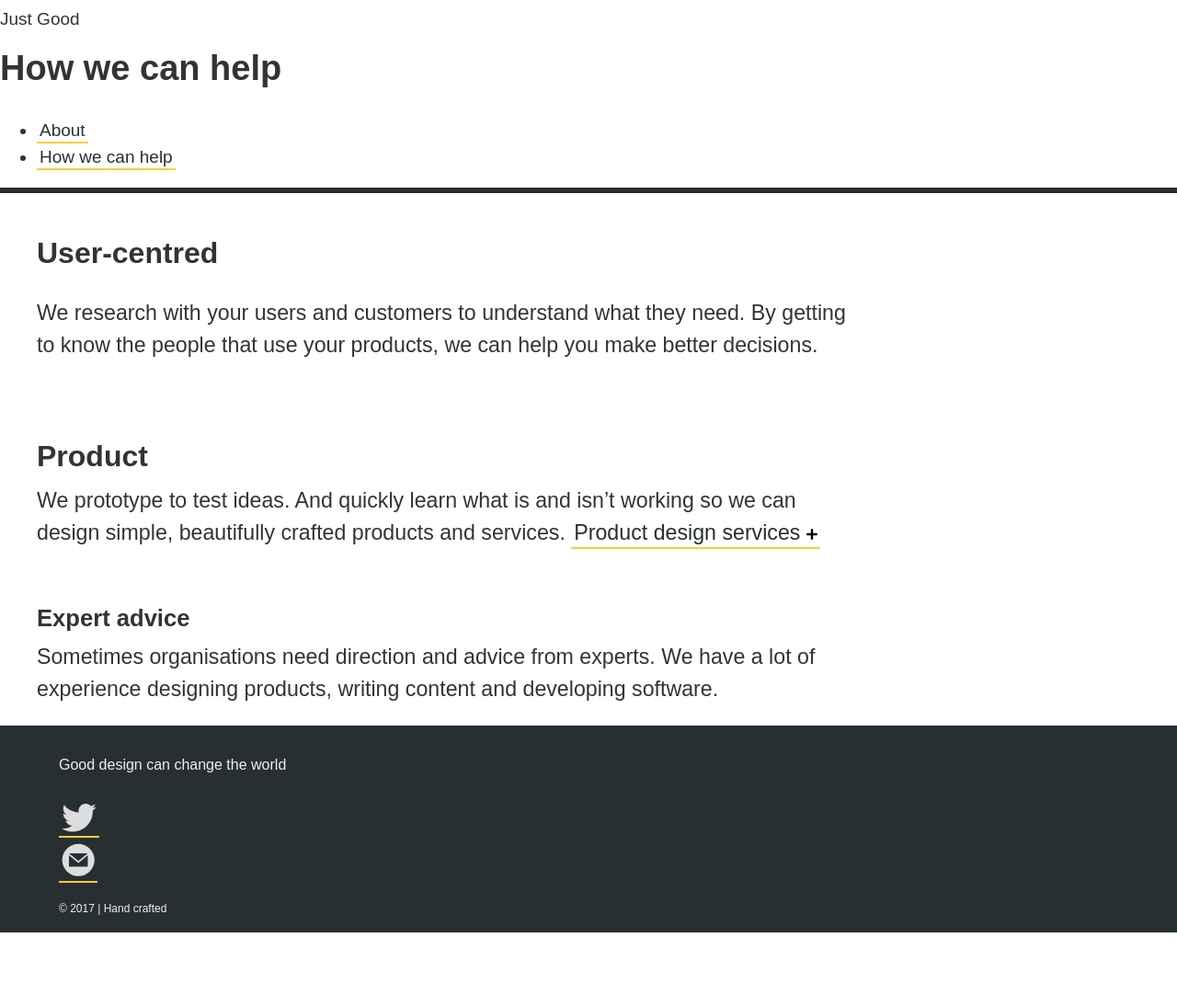
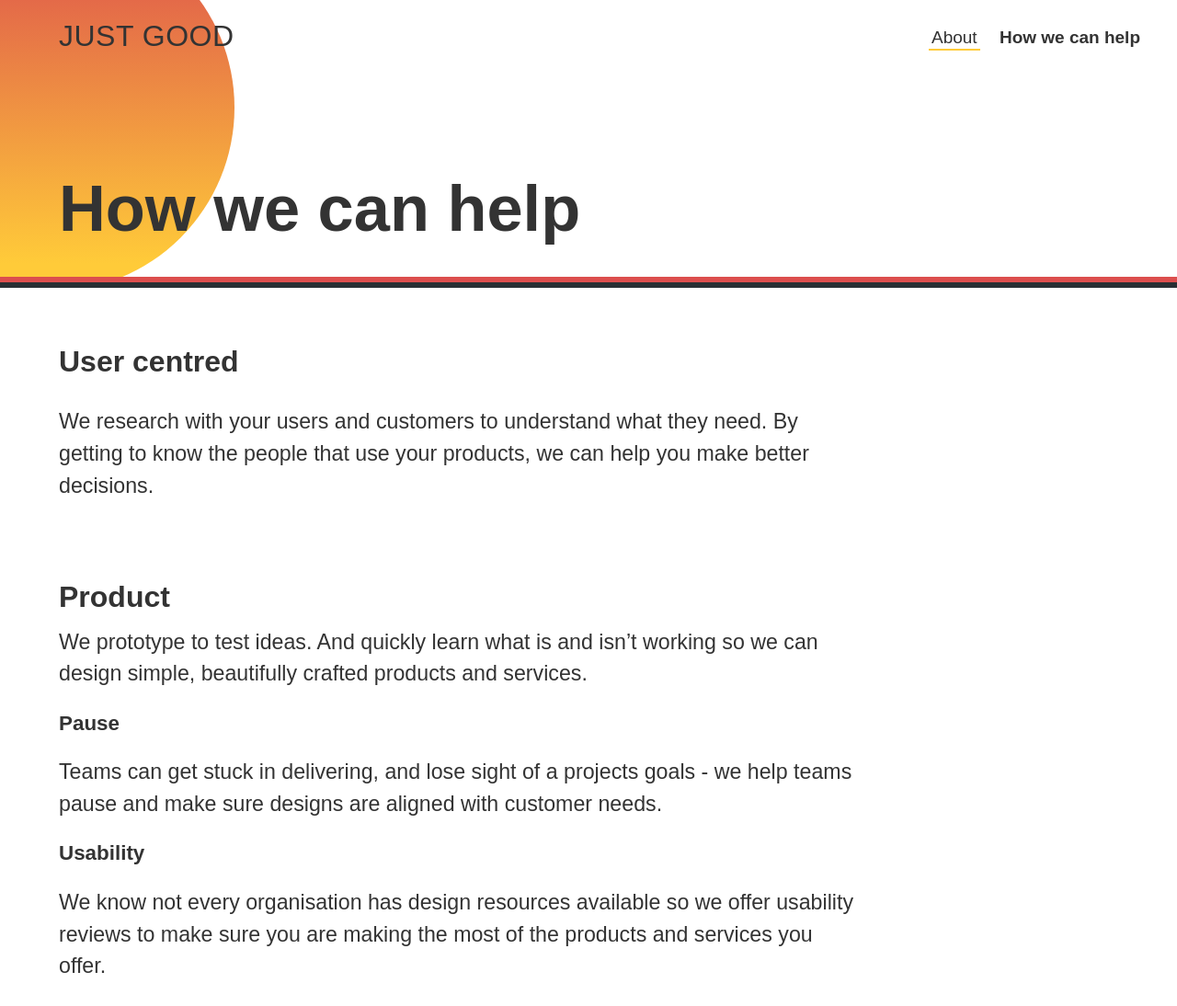
Before and after one commit to kevinwright/howdo, a website: page help.html in a window 1280 px wide. Shown: the part 13-1107 px from the top of the page at 92% size. Before the commit the page ends 1027 px from the top, so only its background shows below. Drawn offline with Linux system fonts and the light colour scheme.

Commit message:
dev: help page added

```diff
--- a/help.html
+++ b/help.html
@@ -22,51 +22,63 @@
 
 <body>
 
-		<div class="sub-page-banner" role="banner">
-			<p class="banner-header">Just Good</h1>
-			<h1 class="sub-page-title">How we can help</p>
-		</div>
-
-		<section>
+		<section class="navigation">
 			<nav>
 				<ul>
 					<li aria-label="About"><a href="index.html">About</a></li>
-					<li class="active" aria-label="How we can help"><a href="index.html">How we can help</a></li>
+					<li class="active" aria-label="How we can help">How we can help</li>
 				</ul>
 			</nav>
 		</section>
 
-		<main role="main" class="sub-page">
+		<div class="banner-small" role="banner">
+			<div class="logo" id="logo"></div>
+			<p class="banner-header">Just Good</h1>
+			<h1 class="banner-sub">How we can help</p>
+		</div>
 
-			<section class="left">
+		<main role="main">
+
+			<section>
 				<div class="row">
 					<div class="medium-12 large-9 columns body-section">
-						<h2 class="heading-medium">User-centred</h2>
+						<h2 class="heading-medium">User centred</h2>
 						<p>We research with your users and customers to understand what they need. By getting to know the people that use your products, we can help you make better decisions.</p>
-					</div>
-				</div>
-			</section>
 
-			<section class="right">
-				<div class="row">
-					<div class="medium-12 large-9 columns body-section">
-						<h2 class="heading-medium">Product</h2>
-						<p class="no-margin">We prototype to test ideas. And quickly learn what is and isn’t working so we can design simple, beautifully crafted products and services. <span class="link" data-toggle="content1">Product design services </span></p>
+						<!-- <span class="link" data-toggle="content1">User centred services </span>
 
 						<div data-toggle-target="content1" class="hidden more-list">
 							<h4 class="heading-xsmall">Pause</h3>
 							<p>Teams can get stuck in delivering, and lose sight of a projects goals - we help teams pause and make sure designs are aligned with customer needs.</p>
 							<h4 class="heading-xsmall">Usability</h3>
 							<p>We know not every organisation has design resources available so we offer usability reviews to make sure you are making the most of the products and services you offer.</p>
-						</div>
+						</div> -->
 					</div>
 				</div>
 			</section>
 
-			<section class="left">
+			<section>
 				<div class="row">
 					<div class="medium-12 large-9 columns body-section">
-						<h3 class="heading-small heading-blue">Expert advice</h3>
+						<h2 class="heading-medium">Product</h2>
+						<p class="no-margin">We prototype to test ideas. And quickly learn what is and isn’t working so we can design simple, beautifully crafted products and services. </p>
+
+						<!-- <span class="link" data-toggle="content2">Product design services </span> -->
+
+						<!-- <div data-toggle-target="content2" class="hidden more-list"> -->
+							<h4 class="heading-xsmall">Pause</h3>
+							<p>Teams can get stuck in delivering, and lose sight of a projects goals - we help teams pause and make sure designs are aligned with customer needs.</p>
+							<h4 class="heading-xsmall">Usability</h3>
+							<p>We know not every organisation has design resources available so we offer usability reviews to make sure you are making the most of the products and services you offer.</p>
+						<!-- </div> -->
+					</div>
+				</div>
+			</section>
+
+			<section>
+				<div class="row">
+					<div class="medium-12 large-9 columns body-section">
+						<h3 class="heading-medium">Expert advice</h3>
 						<p class="no-margin">Sometimes organisations need direction and advice from experts. We have a lot of experience designing products, writing content and developing software.</p>
 					</div>
 				</div>
@@ -81,36 +93,8 @@
 						Good design can change the world
 					</p>
 					<ul class="icons">
-							<li>
-								<a class="white" href="http://www.twitter.com/_justgooddesign" target="_blank">
-									<span class="hidden">Tweet us</span>
-									<?xml version="1.0" encoding="UTF-8" standalone="no"?>
-									<svg width="38px" height="31px" viewBox="0 0 40 33" version="1.1" xmlns="http://www.w3.org/2000/svg" xmlns:xlink="http://www.w3.org/1999/xlink">
-										<defs></defs>
-										<g id="Page-1" stroke="none" stroke-width="1" fill="none" fill-rule="evenodd">
-											<g id="twitter">
-												<g id="Page-1">
-													<g id="Artboard-1">
-														<path d="M39.9080178,3.83911254 C38.4397515,4.49042692 36.8617381,4.93067438 35.2055554,5.12837405 C36.8957374,4.11507849 38.194201,2.51062119 38.8054135,0.598620216 C37.2233319,1.53694303 35.4711568,2.21828519 33.606135,2.58540022 C32.112684,0.994116432 29.984773,0 27.6298124,0 C22.3449061,0 18.4598799,4.93193362 19.6543114,10.0532365 C12.8496068,9.71188735 6.81652195,6.45211914 2.77835362,1.49877859 C0.633588216,5.17796843 1.66586919,9.99289016 5.3121253,12.4298946 C3.97016973,12.3874681 2.70735222,12.0190938 1.60368238,11.4056534 C1.51485795,15.1990461 4.23315578,18.7461133 8.17058551,19.5372995 C7.01828984,19.8508486 5.75615038,19.922625 4.47328195,19.6774618 C5.5149587,22.930159 8.53886281,25.2973244 12.121673,25.3632889 C8.67941265,28.0608578 4.34396832,29.2657506 0,28.7538237 C3.62329935,31.076819 7.92706908,32.4324324 12.550781,32.4324324 C27.7518613,32.4324324 36.3401248,19.5929963 35.8224829,8.07740216 C37.4223877,6.92307243 38.8103536,5.48105632 39.9080178,3.83911254 L39.9080178,3.83911254 L39.9080178,3.83911254 Z" id="twitter"></path>
-													</g>
-												</g>
-											</g>
-										</g>
-									</svg>
-								</a>
-							</li>
-							<li>
-								<a class="white" href="mailto:info@justgooddesign.co">
-									<span class="hidden">Email us</span>
-									<?xml version="1.0" encoding="UTF-8" standalone="no"?>
-									<svg width="36px" height="36px" viewBox="0 0 41 41" version="1.1" xmlns="http://www.w3.org/2000/svg" xmlns:xlink="http://www.w3.org/1999/xlink">
-										<defs></defs>
-										<g id="Page-1" stroke="none" stroke-width="1" fill="none" fill-rule="evenodd">
-											<path d="M20.76,0.78 C9.715,0.78 0.76,9.735 0.76,20.78 C0.76,31.825 9.715,40.78 20.76,40.78 C31.805,40.78 40.76,31.825 40.76,20.78 C40.76,9.735 31.805,0.78 20.76,0.78 L20.76,0.78 Z M32.41,12.4133333 L20.76,21.8566667 L9.10833333,12.4133333 L32.41,12.4133333 L32.41,12.4133333 Z M32.4266667,29.08 L9.09333333,29.08 L9.09333333,14.905 L20.76,24.36 L32.4266667,14.9066667 L32.4266667,29.08 L32.4266667,29.08 Z" id="email"></path>
-										</g>
-									</svg>
-								</a>
-							</li>
+						<li>Email us <a href="mailto:info@justgooddesign.co">info@justgooddesign.co</a></li>
+						<li>Tweet us <a href="http://www.twitter.com/_justgooddesign" target="_blank">@_justgooddesign</a></li>
 					</ul>
 					<span class="copywrite">
 						&copy; 2017 | Hand crafted
```
Lines whose indentation alone changed are shown as unchanged.
